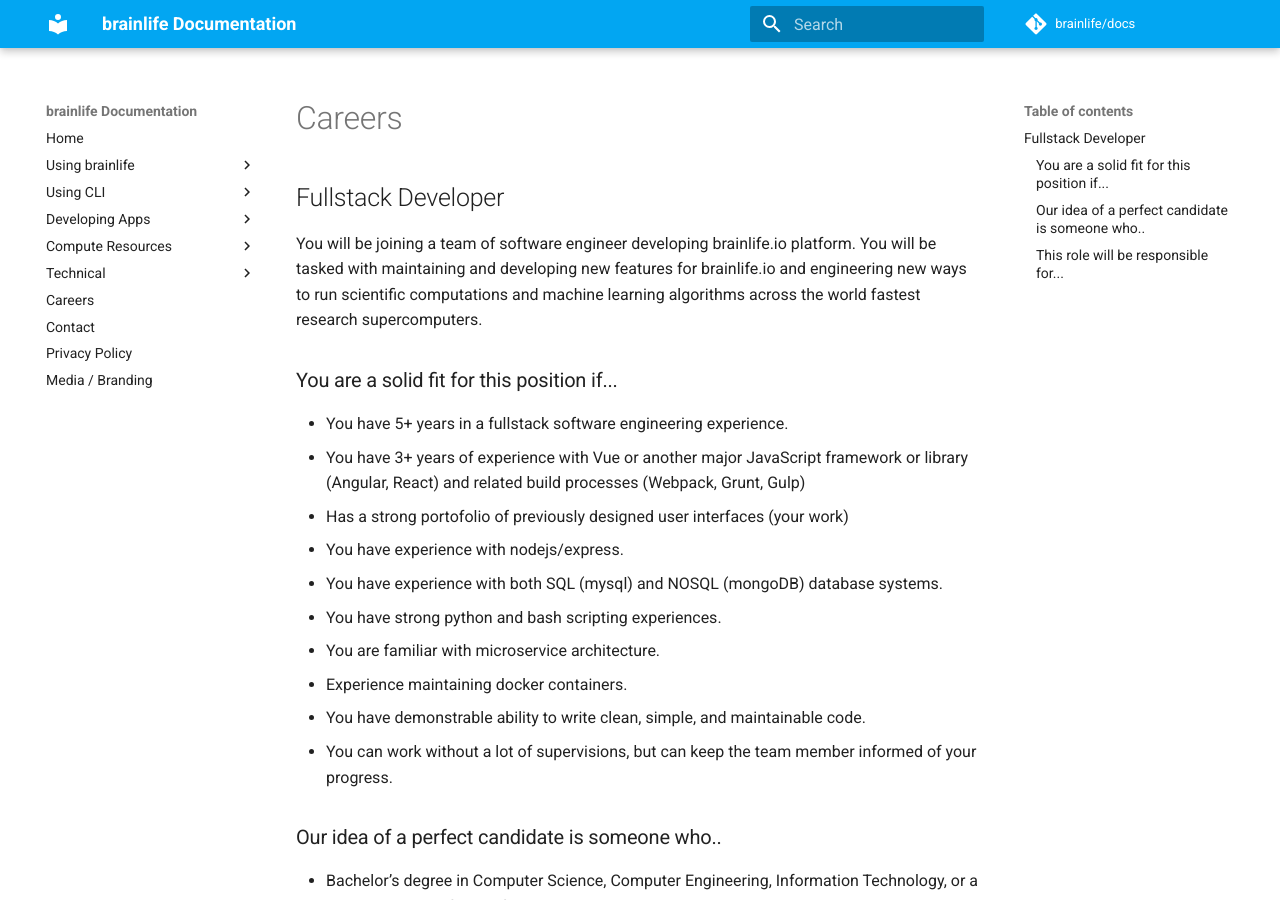
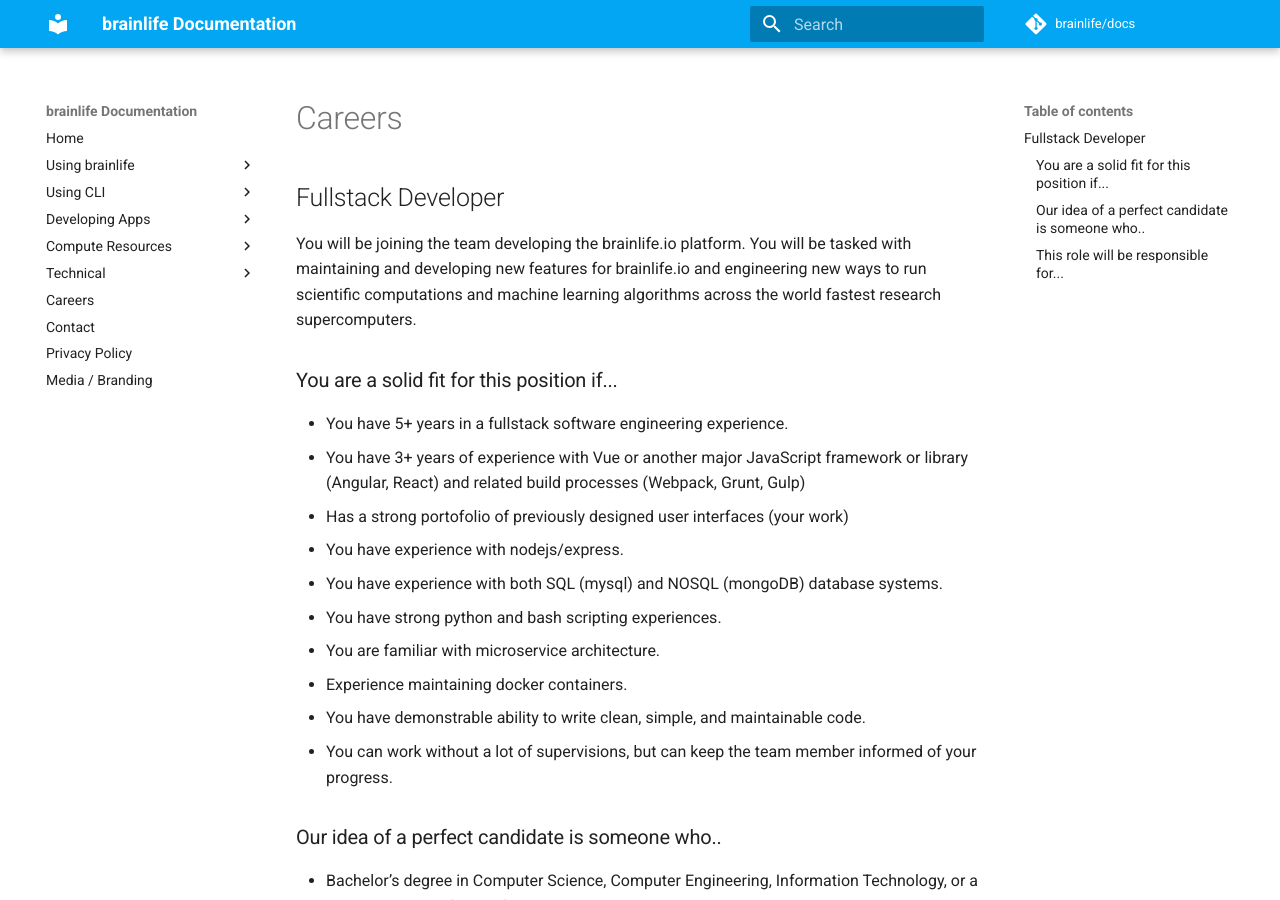
Before and after one commit to brainlife/docs, an MkDocs documentation site: the page built from docs/careers/devop.md, in a window 1280 px wide and 900 px high. Built offline with MkDocs 1.6.1 and Material for MkDocs 9.7.7, drawn with Linux system fonts in a browser that asks for light colours; comment, search, counter and statistics services are not loaded.

Commit message:
Update devop.md

```diff
--- a/docs/careers/devop.md
+++ b/docs/careers/devop.md
@@ -4,8 +4,7 @@
 
 ## Fullstack Developer
 
-You will be joining a team of software engineer developing brainlife.io platform. You will be tasked with maintaining and developing new features for brainlife.io and engineering new ways to
-run scientific computations and machine learning algorithms across the world fastest research supercomputers.
+You will be joining the team developing the brainlife.io platform. You will be tasked with maintaining and developing new features for brainlife.io and engineering new ways to run scientific computations and machine learning algorithms across the world fastest research supercomputers.
 
 ### You are a solid fit for this position if...
 
```
